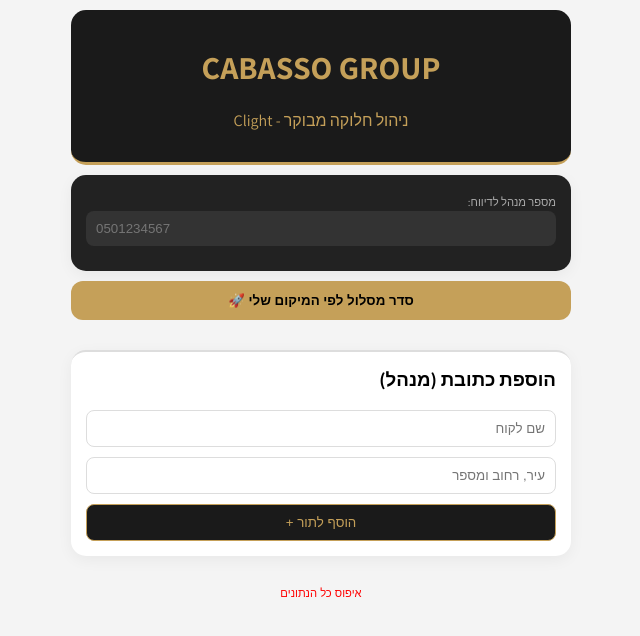
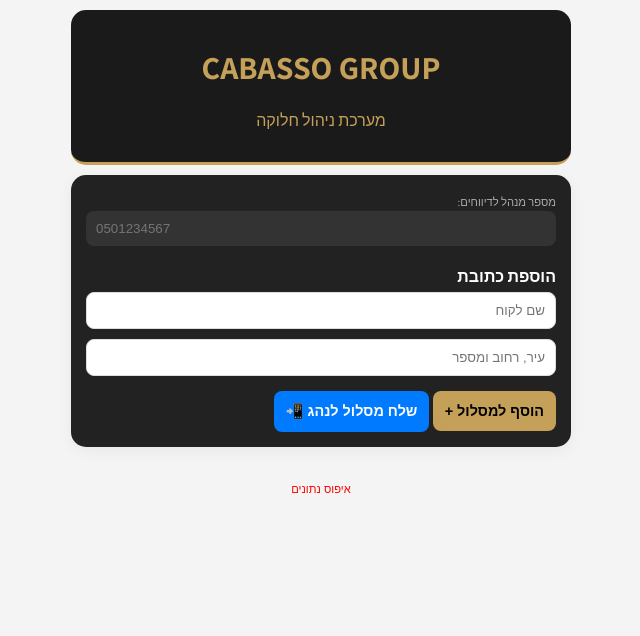
Before and after one commit to razlevistudent-bot/delivery-app, a Flask app: page / in a window 1280 px wide. Shown: the top 636 px of the page, without its empty margins (319-959 px from the left). Run offline with Flask 3, Linux system fonts and the light colour scheme.

Commit message:
Update index.html

```diff
--- a/templates/index.html
+++ b/templates/index.html
@@ -3,7 +3,7 @@
 <head>
     <meta charset="UTF-8">
     <meta name="viewport" content="width=device-width, initial-scale=1.0">
-    <title>Cabasso Group | Restricted Logistics</title>
+    <title>Cabasso Group | Secure Delivery</title>
     <link rel="stylesheet" href="https://unpkg.com/leaflet@1.9.4/dist/leaflet.css" />
     <link href="https://fonts.googleapis.com/css2?family=Assistant:wght@300;400;700&display=swap" rel="stylesheet">
     <style>
@@ -12,22 +12,18 @@
         .container { max-width: 500px; margin: 0 auto; }
         header { text-align: center; padding: 15px; background: var(--brand); color: var(--gold); border-radius: 15px; margin-bottom: 10px; border-bottom: 3px solid var(--gold); }
         .glass-card { background: var(--white); border-radius: 15px; padding: 15px; box-shadow: 0 4px 15px rgba(0,0,0,0.05); margin-bottom: 10px; }
-
         input { width: 100%; padding: 10px; border: 1px solid #ddd; border-radius: 8px; margin-bottom: 10px; box-sizing: border-box; }
 
         .route-item { background: var(--white); padding: 15px; border-radius: 12px; margin-bottom: 10px; border-right: 5px solid var(--gold); position: relative; }
-
-        /* עיצוב תחנה חסומה */
         .route-item.is-locked { opacity: 0.4; filter: grayscale(1); pointer-events: none; border-right-color: var(--locked); }
-        .route-item.is-locked::after { content: "🔒 חסום - בצע דיווח קודם"; position: absolute; top: 10px; left: 10px; font-size: 0.7rem; color: red; font-weight: bold; }
-
         .route-item.is-completed { border-right-color: var(--green); background: #f0fdf4; }
 
         .actions { display: flex; gap: 8px; margin-top: 10px; }
         .btn { flex: 1; text-align: center; padding: 12px; border-radius: 8px; color: white; text-decoration: none; font-size: 0.9rem; font-weight: bold; border: none; cursor: pointer; }
         .btn-waze { background: #33ccff; }
         .btn-done { background: var(--brand); color: var(--gold); }
-        .btn-whatsapp { background: var(--green); box-shadow: 0 4px 10px rgba(39,174,96,0.3); width: 100%; display: block; margin-top: 10px; }
+        .btn-whatsapp { background: var(--green); width: 100%; display: block; margin-top: 10px; }
+        .btn-share { background: #007bff; color: white; margin-top: 5px; }
 
         .badge { font-size: 0.7rem; padding: 2px 8px; border-radius: 10px; background: #eee; display: inline-block; margin-bottom: 5px; }
     </style>
@@ -37,76 +33,84 @@
 <div class="container">
     <header>
         <h1>CABASSO GROUP</h1>
-        <p>ניהול חלוקה מבוקר - Clight</p>
+        <p id="mode-text">מערכת ניהול חלוקה</p>
     </header>
 
-    <div class="glass-card" style="background: #222; color: white;">
-        <label style="font-size: 0.7rem; color: #aaa;">מספר מנהל לדיווח:</label>
+    <div class="glass-card" id="admin-settings" style="background: #222; color: white;">
+        <label style="font-size: 0.7rem; color: #aaa;">מספר מנהל לדיווחים:</label>
         <input type="tel" id="managerPhone" placeholder="0501234567" onchange="saveManager()" style="background:#333; color:white; border:none;">
+
+        <div id="admin-tools">
+            <h3 style="margin: 10px 0 5px 0; font-size: 1rem;">הוספת כתובת</h3>
+            <input type="text" id="custName" placeholder="שם לקוח">
+            <input type="text" id="addressInput" placeholder="עיר, רחוב ומספר">
+            <button onclick="addNewLocation()" class="btn" style="background:var(--gold); color:black;">הוסף למסלול +</button>
+            <button onclick="shareToDriver()" class="btn btn-share">שלח מסלול לנהג 📲</button>
+        </div>
     </div>
 
-    <button onclick="optimizeFromCurrentLocation()" style="background:var(--gold); color:black; width:100%; padding:12px; border-radius:12px; font-weight:bold; margin-bottom:10px; border:none;">סדר מסלול לפי המיקום שלי 🚀</button>
+    <div id="addressList" style="margin-top: 15px;"></div>
 
-    <div id="addressList"></div>
-
-    <div class="glass-card" id="adminPanel" style="margin-top:20px; border-top: 2px solid #ddd;">
-        <h3 style="margin-top:0;">הוספת כתובת (מנהל)</h3>
-        <input type="text" id="custName" placeholder="שם לקוח">
-        <input type="text" id="addressInput" placeholder="עיר, רחוב ומספר">
-        <button onclick="addNewLocation()" style="background:var(--brand); color:var(--gold); width:100%; padding:10px; border-radius:8px; border:1px solid var(--gold);">הוסף לתור +</button>
-    </div>
-
-    <center><button onclick="clearAll()" style="background:none; color:red; font-size:0.7rem; border:none; margin-top:20px; cursor:pointer;">איפוס כל הנתונים</button></center>
+    <center><button onclick="clearAll()" style="background:none; color:red; font-size:0.7rem; border:none; margin-top:20px; cursor:pointer;">איפוס נתונים</button></center>
 </div>
 
 <script>
-    var locations = JSON.parse(localStorage.getItem('cabasso_strict_v1')) || [];
+    var locations = [];
+    var routeId = new URLSearchParams(window.location.search).get('r');
 
+    // טעינת הגדרות
     document.getElementById('managerPhone').value = localStorage.getItem('manager_num') || '';
     function saveManager() { localStorage.setItem('manager_num', document.getElementById('managerPhone').value); }
 
-    function save() { localStorage.setItem('cabasso_strict_v1', JSON.stringify(locations)); }
+    window.onload = async function() {
+        if (routeId) {
+            // אם יש ID בכתובת, אנחנו במצב נהג - מסתירים כלי מנהל וטוענים מהשרת
+            document.getElementById('admin-tools').style.display = 'none';
+            document.getElementById('mode-text').innerText = "מצב נהג - חלוקה מבוקרת";
+
+            const res = await fetch(`/get_route/${routeId}`);
+            const data = await res.json();
+            if(data.locations) {
+                locations = data.locations;
+            }
+        } else {
+            // מצב מנהל - טעינה מהזיכרון המקומי
+            locations = JSON.parse(localStorage.getItem('cabasso_strict_v1')) || [];
+        }
+        updateUI();
+    };
 
     function updateUI() {
         const list = document.getElementById('addressList');
         list.innerHTML = '';
-
-        let foundActive = false; // האם מצאנו את התחנה הפעילה כרגע
+        let foundActive = false;
 
         locations.forEach((loc, i) => {
             const item = document.createElement('div');
+            let isLocked = false;
 
-            // תנאי חסימה:
-            // תחנה חסומה אם היא לא הושלמה ודווחה, ויש תחנה לפניה שהיא עדיין פעילה.
-            let isLocked = false;
-            if (foundActive) {
-                isLocked = true;
-            }
-
-            // אם התחנה הנוכחית לא דווחה (reported), היא הופכת להיות ה"פעילה", וכל הבאות אחריה יהיו חסומות
-            if (!loc.reported) {
-                foundActive = true;
-            }
+            if (foundActive) isLocked = true;
+            if (!loc.reported) foundActive = true;
 
             item.className = `route-item ${loc.reported ? 'is-completed' : ''} ${isLocked ? 'is-locked' : ''}`;
 
             const managerNum = document.getElementById('managerPhone').value;
-            const reportMsg = encodeURIComponent(`✅ דיווח חלוקה - Cabasso Group:\nלקוח: ${loc.custName}\nכתובת: ${loc.name}\nהסתיים בהצלחה!`);
+            const reportMsg = encodeURIComponent(`✅ דיווח חלוקה - Cabasso Group:\nלקוח: ${loc.custName}\nכתובת: ${loc.name}\nסטטוס: בוצע!`);
             const reportUrl = `https://wa.me/972${managerNum.replace(/^0/, '')}?text=${reportMsg}`;
 
             item.innerHTML = `
-                <span class="badge">${loc.reported ? 'בוצע ודווח' : (isLocked ? 'ממתין לתחנה קודמת' : 'בטיפול כעת')}</span>
+                <span class="badge">${loc.reported ? 'בוצע ודווח' : (isLocked ? '🔒 חסום' : '🚚 התחנה הבאה')}</span>
                 <div style="font-weight:bold;">${i+1}. ${loc.custName}</div>
                 <div style="font-size:0.85rem; color:#666;">${loc.name}</div>
 
                 <div class="actions">
                     ${!loc.completed && !isLocked ? `
-                        <a href="https://waze.com/ul?ll=${loc.lat},${loc.lng}&navigate=yes" class="btn btn-waze">ניווט Waze</a>
-                        <button onclick="markDone(${i})" class="btn btn-done">סיימתי חלוקה</button>
+                        <a href="https://waze.com/ul?ll=${loc.lat},${loc.lng}&navigate=yes" class="btn btn-waze">Waze</a>
+                        <button onclick="markDone(${i})" class="btn btn-done">סיימתי</button>
                     ` : ''}
 
                     ${loc.completed && !loc.reported ? `
-                        <a href="${reportUrl}" target="_blank" class="btn btn-whatsapp" onclick="markReported(${i})">שלח דיווח למנהל (חובה לשחרור הבא)</a>
+                        <a href="${reportUrl}" target="_blank" class="btn btn-whatsapp" onclick="markReported(${i})">דווח למנהל לשחרור המשך 🔓</a>
                     ` : ''}
                 </div>
             `;
@@ -114,66 +118,60 @@
         });
     }
 
-    // שלב 1: הנהג סיים את החלוקה פיזית
     function markDone(i) {
         locations[i].completed = true;
-        save();
+        if (routeId) syncWithServer();
         updateUI();
-        alert("החלוקה הסתיימה. כעת חובה לדווח למנהל בוואטסאפ כדי לפתוח את התחנה הבאה.");
     }
 
-    // שלב 2: הנהג דיווח בוואטסאפ
     function markReported(i) {
         locations[i].reported = true;
-        save();
-        // השהיה קלה כדי לתת לוואטסאפ להיפתח
+        if (routeId) syncWithServer();
         setTimeout(updateUI, 1000);
+    }
+
+    async function syncWithServer() {
+        if (!routeId) return;
+        await fetch(`/update_status/${routeId}`, {
+            method: 'POST',
+            headers: {'Content-Type': 'application/json'},
+            body: JSON.stringify({ locations: locations, driver_pos: {} })
+        });
     }
 
     async function addNewLocation() {
         const addr = document.getElementById('addressInput').value;
         const name = document.getElementById('custName').value;
         if(!addr) return;
+
         const res = await fetch(`https://nominatim.openstreetmap.org/search?format=json&q=${encodeURIComponent(addr)}&limit=1`);
         const data = await res.json();
+
         if (data.length > 0) {
             locations.push({
                 name: addr, custName: name || 'לקוח',
                 lat: parseFloat(data[0].lat), lng: parseFloat(data[0].lon),
                 completed: false, reported: false
             });
-            save(); updateUI();
+            localStorage.setItem('cabasso_strict_v1', JSON.stringify(locations));
+            updateUI();
             document.getElementById('addressInput').value = '';
             document.getElementById('custName').value = '';
         }
     }
 
-    function optimizeFromCurrentLocation() {
-        navigator.geolocation.getCurrentPosition(pos => {
-            const uLat = pos.coords.latitude, uLng = pos.coords.longitude;
-            let unvisited = [...locations.filter(l => !l.reported)];
-            let done = [...locations.filter(l => l.reported)];
-            let optimized = [];
-            let cLat = uLat, cLng = uLng;
-
-            while (unvisited.length > 0) {
-                let closestIdx = 0, minDist = Infinity;
-                for (let i = 0; i < unvisited.length; i++) {
-                    let d = Math.sqrt(Math.pow(unvisited[i].lat - cLat, 2) + Math.pow(unvisited[i].lng - cLng, 2));
-                    if (d < minDist) { minDist = d; closestIdx = i; }
-                }
-                let next = unvisited.splice(closestIdx, 1)[0];
-                optimized.push(next);
-                cLat = next.lat; cLng = next.lng;
-            }
-            locations = [...done, ...optimized];
-            save(); updateUI();
+    async function shareToDriver() {
+        const res = await fetch('/save_route', {
+            method: 'POST',
+            headers: {'Content-Type': 'application/json'},
+            body: JSON.stringify({ locations })
         });
+        const data = await res.json();
+        const link = `${window.location.origin}/?r=${data.route_id}`;
+        window.open(`https://wa.me/?text=${encodeURIComponent("היי, זה מסלול החלוקה המבוקר שלך: " + link)}`, '_blank');
     }
 
-    function clearAll() { if(confirm("למחוק הכל?")) { locations = []; save(); updateUI(); } }
-
-    updateUI();
+    function clearAll() { if(confirm("למחוק הכל?")) { locations = []; localStorage.removeItem('cabasso_strict_v1'); updateUI(); } }
 </script>
 </body>
 </html>
```
